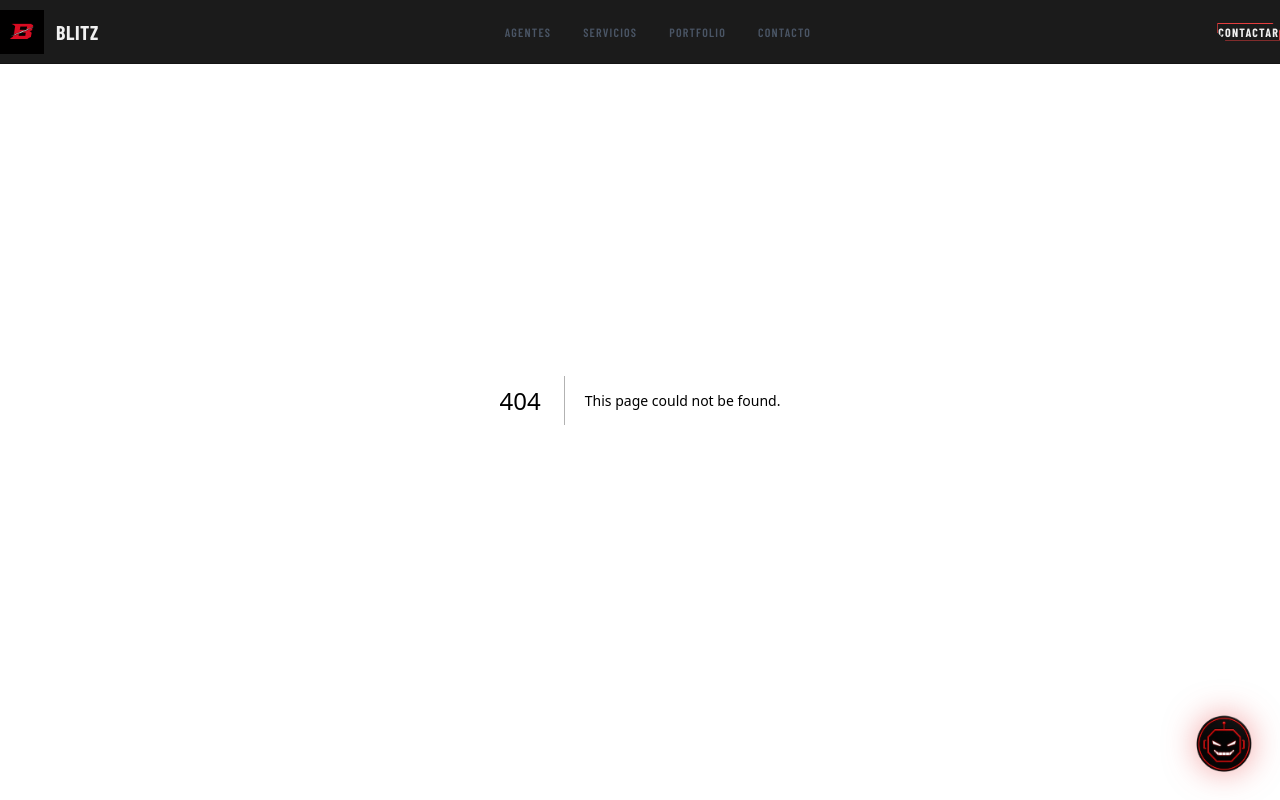
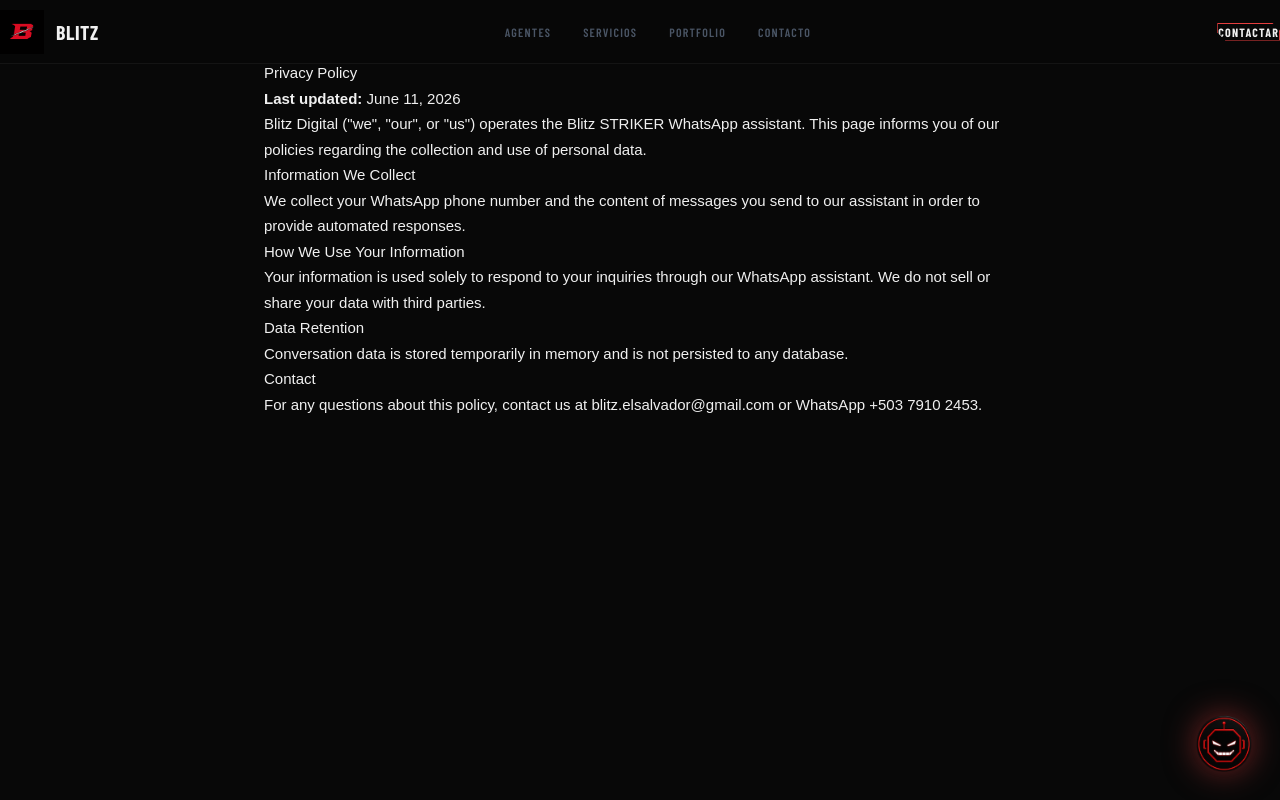
Before and after one commit to dacabrero11/blitz, a Next.js app: page /privacy in a window 1280 px wide. Before the commit this address had no page. Built offline with nearby package versions, Linux system fonts and the light colour scheme; a web font is replaced by a local one.

Commit message:
Create page.tsx

```diff
--- /dev/null
+++ b/app/privacy/page.tsx
@@ -0,0 +1,17 @@
+export default function PrivacyPolicy() {
+  return (
+    <main style={{ maxWidth: 800, margin: '0 auto', padding: '60px 24px', fontFamily: 'sans-serif', lineHeight: 1.7 }}>
+      <h1>Privacy Policy</h1>
+      <p><strong>Last updated:</strong> June 11, 2026</p>
+      <p>Blitz Digital ("we", "our", or "us") operates the Blitz STRIKER WhatsApp assistant. This page informs you of our policies regarding the collection and use of personal data.</p>
+      <h2>Information We Collect</h2>
+      <p>We collect your WhatsApp phone number and the content of messages you send to our assistant in order to provide automated responses.</p>
+      <h2>How We Use Your Information</h2>
+      <p>Your information is used solely to respond to your inquiries through our WhatsApp assistant. We do not sell or share your data with third parties.</p>
+      <h2>Data Retention</h2>
+      <p>Conversation data is stored temporarily in memory and is not persisted to any database.</p>
+      <h2>Contact</h2>
+      <p>For any questions about this policy, contact us at blitz.elsalvador@gmail.com or WhatsApp +503 7910 2453.</p>
+    </main>
+  )
+}
```
